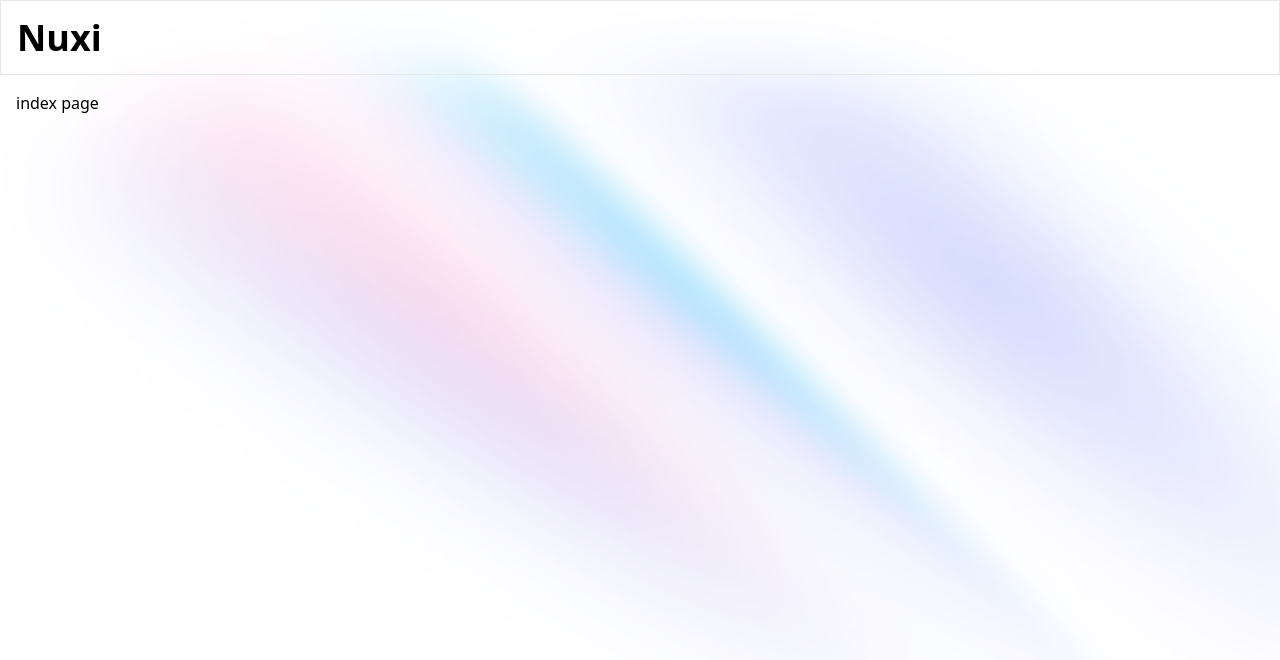
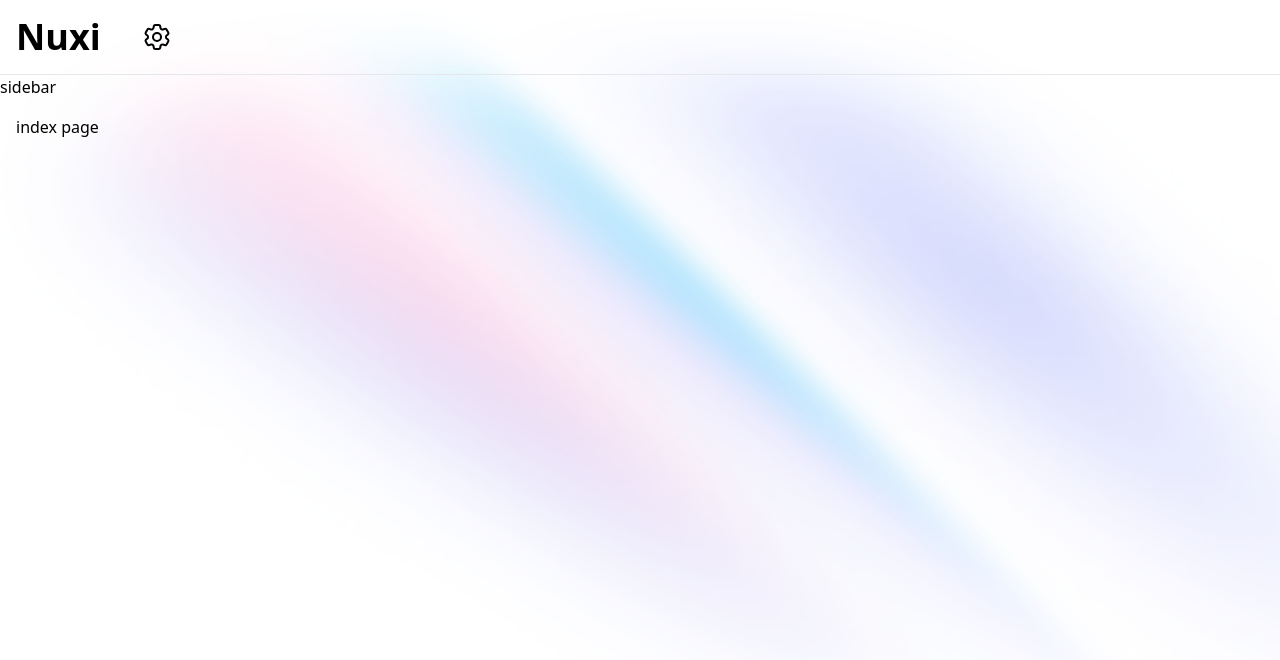
Before and after one commit to mahsarajabpour/recursive-nuxt-component, a Nuxt app: page / in a window 1280 px wide. Shown: the top 660 px of the page. Built offline with nearby package versions, Linux system fonts and the light colour scheme.

Commit message:
add(sidebar store)

```diff
--- /dev/null
+++ b/components/Navbar.vue
@@ -0,0 +1,37 @@
+<script setup>
+  import { useSidebarStore } from "~/stores/sidebar";
+
+  const sidebarStore = useSidebarStore();
+  const closeSidebar = () => {
+    sidebarStore.changeStatus();
+  };
+</script>
+
+<template>
+  <div class="flex items-center border-b h-[75px] px-4">
+    <p class="text-4xl font-bold mr-10">Nuxi</p>
+    <button @click="closeSidebar()">
+      <svg
+        xmlns="http://www.w3.org/2000/svg"
+        fill="none"
+        viewBox="0 0 24 24"
+        stroke-width="1.5"
+        stroke="currentColor"
+        class="size-8"
+      >
+        <path
+          stroke-linecap="round"
+          stroke-linejoin="round"
+          d="M9.594 3.94c.09-.542.56-.94 1.11-.94h2.593c.55 0 1.02.398 1.11.94l.213 1.281c.063.374.313.686.645.87.074.04.147.083.22.127.325.196.72.257 1.075.124l1.217-.456a1.125 1.125 0 0 1 1.37.49l1.296 2.247a1.125 1.125 0 0 1-.26 1.431l-1.003.827c-.293.241-.438.613-.43.992a7.723 7.723 0 0 1 0 .255c-.008.378.137.75.43.991l1.004.827c.424.35.534.955.26 1.43l-1.298 2.247a1.125 1.125 0 0 1-1.369.491l-1.217-.456c-.355-.133-.75-.072-1.076.124a6.47 6.47 0 0 1-.22.128c-.331.183-.581.495-.644.869l-.213 1.281c-.09.543-.56.94-1.11.94h-2.594c-.55 0-1.019-.398-1.11-.94l-.213-1.281c-.062-.374-.312-.686-.644-.87a6.52 6.52 0 0 1-.22-.127c-.325-.196-.72-.257-1.076-.124l-1.217.456a1.125 1.125 0 0 1-1.369-.49l-1.297-2.247a1.125 1.125 0 0 1 .26-1.431l1.004-.827c.292-.24.437-.613.43-.991a6.932 6.932 0 0 1 0-.255c.007-.38-.138-.751-.43-.992l-1.004-.827a1.125 1.125 0 0 1-.26-1.43l1.297-2.247a1.125 1.125 0 0 1 1.37-.491l1.216.456c.356.133.751.072 1.076-.124.072-.044.146-.086.22-.128.332-.183.582-.495.644-.869l.214-1.28Z"
+        />
+        <path
+          stroke-linecap="round"
+          stroke-linejoin="round"
+          d="M15 12a3 3 0 1 1-6 0 3 3 0 0 1 6 0Z"
+        />
+      </svg>
+    </button>
+  </div>
+</template>
+
+<style scoped></style>
--- a/components/Sidebar.vue
+++ b/components/Sidebar.vue
@@ -1,9 +1,7 @@
 <script setup lang="ts"></script>
 
 <template>
-  <div class="flex items-center border h-[75px] px-4">
-    <p class="text-4xl font-bold">Nuxi</p>
-  </div>
+  <div>sidebar</div>
 </template>
 
 <style scoped></style>
--- a/components/Slider.vue
+++ /dev/null
@@ -1,7 +0,0 @@
-<script setup lang="ts"></script>
-
-<template>
-  <div>this is slider component.</div>
-</template>
-
-<style scoped></style>
--- a/layouts/dashboard.vue
+++ b/layouts/dashboard.vue
@@ -10,6 +10,7 @@
     id="dashboard-layout"
     class="dashboard"
   >
+    <navbar />
     <sidebar />
     <div class="p-4 h-full">
       <slot class="content" />
--- /dev/null
+++ b/stores/sidebar.js
@@ -0,0 +1,14 @@
+import { defineStore } from "pinia";
+
+export const useSidebarStore = defineStore("sidebar", {
+  state: () => {
+    return {
+      status: false,
+    };
+  },
+  actions: {
+    changeStatus() {
+      this.status = !this.status;
+    },
+  },
+});
```
